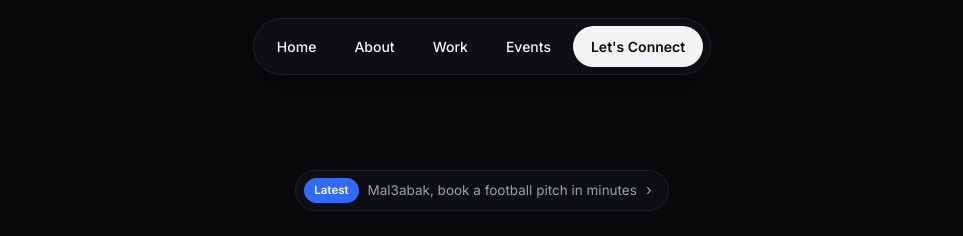
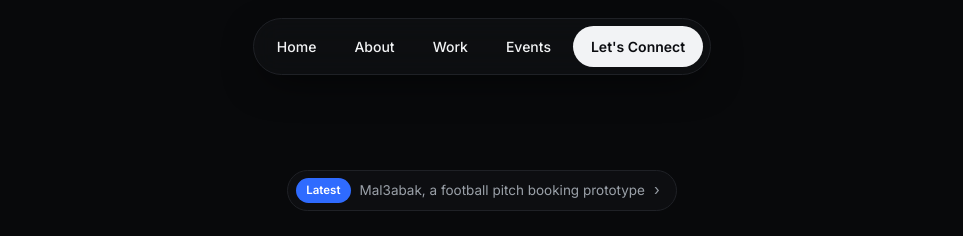
Before and after one commit to Yosef-Tamer206/portfolio-3d, a plain HTML site: page index.html in a window 1280 px wide. Shown: the top 236 px of the page, without its empty margins (158-1121 px from the left). Drawn offline with Linux system fonts and the light colour scheme.

Commit message:
Update description in hero section of index.html

```diff
--- a/index.html
+++ b/index.html
@@ -27,7 +27,7 @@
   <!-- Hero -->
   <section class="hero">
     <div class="hero-glow" aria-hidden="true"></div>
-    <a class="pill-latest" href="#work"><span class="pill-tag">Latest</span> Mal3abak, book a football pitch in minutes <span class="pill-arrow">&rsaquo;</span></a>
+    <a class="pill-latest" href="#work"><span class="pill-tag">Latest</span> Mal3abak, a football pitch booking prototype <span class="pill-arrow">&rsaquo;</span></a>
     <h1 class="hero-title">Interfaces that <em>feel</em> designed.<br>Code that <em>actually</em> ships.</h1>
     <p class="hero-who">Hello, I'm <strong>Yousef Tamer</strong>, a <strong>Front-End Developer</strong></p>
     <p class="hero-badge">BASED IN EGYPT &middot; FRONT-END DEVELOPER</p>
```
